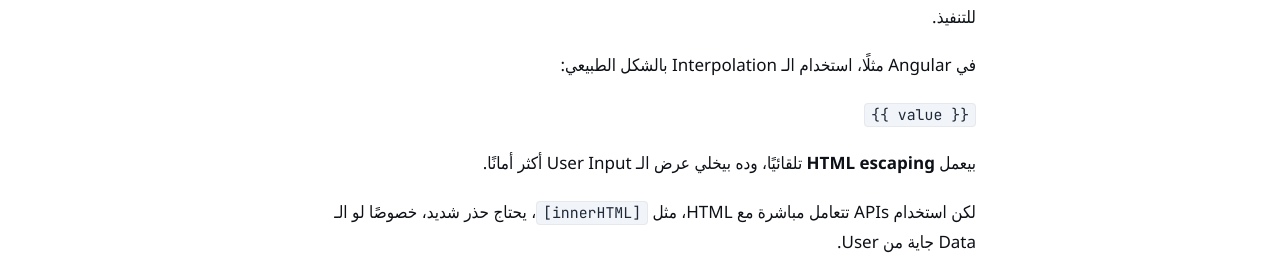
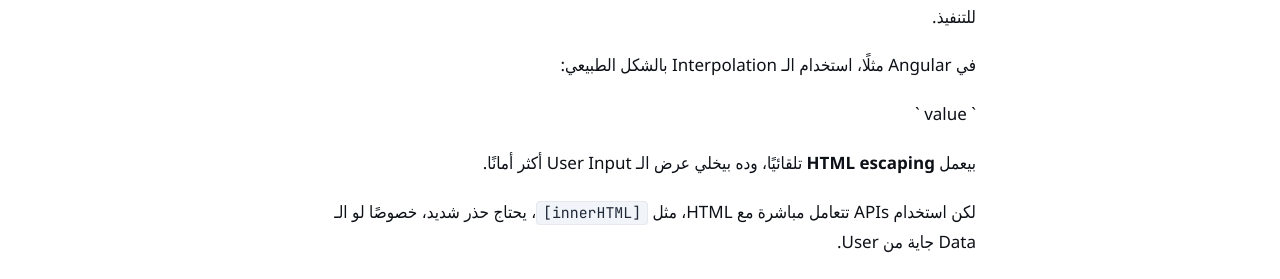
Before and after one commit to 7elmy/7elmy.github.io, a Jekyll site: the page built from Security/_posts/2026-08-16-xss-attack.md, in a window 1280 px wide and 900 px high, scrolled down 1613 px. Shown: the part 158-437 px from the top of the window. Built offline with Jekyll 4.4.1, drawn with Linux system fonts in a browser that asks for light colours.

Commit message:
update example of Angular interpolation for clarity

```diff
--- a/Security/_posts/2026-08-16-xss-attack.md
+++ b/Security/_posts/2026-08-16-xss-attack.md
@@ -60,7 +60,7 @@ description: "شرح مبسط لأنواع XSS وطبقات الحماية ال
 
 في Angular مثلًا، استخدام الـ Interpolation بالشكل الطبيعي:
 
-{% raw %}`{{ value }}`{% endraw %}
+` value `
 
 بيعمل **HTML escaping** تلقائيًا، وده بيخلي عرض الـ User Input أكثر أمانًا.
 
```
